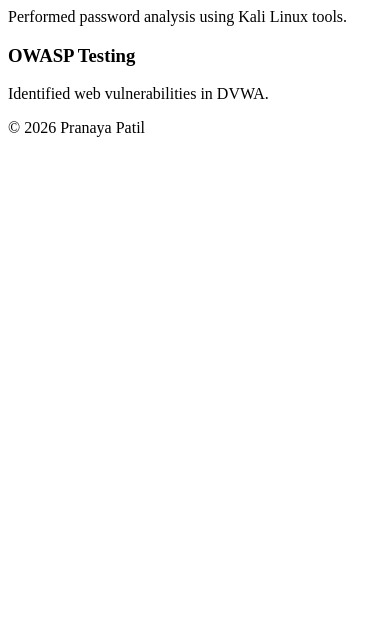
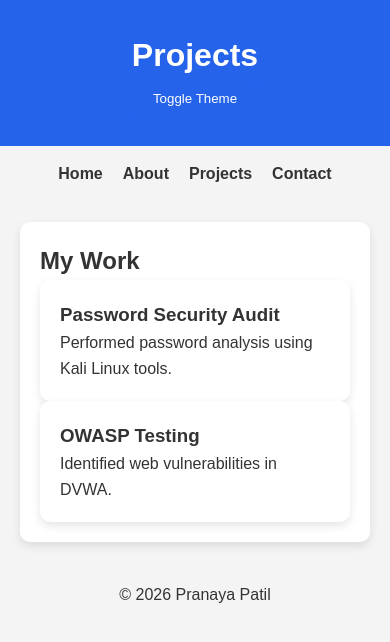
Before and after one commit to pranayapatil04/html5-semantic-portfolio, a plain HTML site: page projects.html in a window 390 px wide. Drawn offline with Linux system fonts and the light colour scheme.

Commit message:
Advanced CSS3 Responsive Portfolio Completed

```diff
--- a/css/style.css
+++ b/css/style.css
@@ -1,31 +1,97 @@
-body{
-font-family: Arial, sans-serif;
-margin:0;
-padding:0;
-line-height:1.6;
+:root{
+    --bg-color:#f4f4f4;
+    --text-color:#333;
+    --primary:#2563eb;
+    --card-bg:#ffffff;
 }
 
-header,
-nav,
-main,
-footer{
-padding:20px;
+.dark-mode{
+    --bg-color:#121212;
+    --text-color:#ffffff;
+    --primary:#60a5fa;
+    --card-bg:#1e1e1e;
+}
+
+*{
+    margin:0;
+    padding:0;
+    box-sizing:border-box;
+}
+
+body{
+    font-family:Arial,sans-serif;
+    background:var(--bg-color);
+    color:var(--text-color);
+    line-height:1.6;
+}
+
+header{
+    background:var(--primary);
+    color:white;
+    text-align:center;
+    padding:30px;
+}
+
+nav{
+    padding:15px;
 }
 
 nav ul{
-list-style:none;
-padding:0;
-display:flex;
-gap:20px;
+    display:flex;
+    justify-content:center;
+    gap:20px;
+    list-style:none;
 }
 
-a{
-text-decoration:none;
+nav a{
+    text-decoration:none;
+    color:var(--text-color);
+    font-weight:bold;
 }
 
-a:focus,
-button:focus,
-input:focus,
-textarea:focus{
-outline:3px solid blue;
+.grid-container{
+    display:grid;
+    grid-template-columns:1fr;
+    gap:20px;
+    padding:20px;
 }
+
+section,
+article{
+    background:var(--card-bg);
+    padding:20px;
+    border-radius:10px;
+    box-shadow:0 4px 10px rgba(0,0,0,0.1);
+}
+
+section:hover,
+article:hover{
+    transform:translateY(-5px);
+    transition:0.3s;
+}
+
+button{
+    background:var(--primary);
+    color:white;
+    border:none;
+    padding:10px 20px;
+    border-radius:5px;
+    cursor:pointer;
+}
+
+footer{
+    text-align:center;
+    padding:20px;
+}
+
+@media(min-width:768px){
+    .grid-container{
+        grid-template-columns:1fr 1fr;
+    }
+}
+
+@media(min-width:1024px){
+    .grid-container{
+        grid-template-columns:1fr 1fr 1fr;
+    }
+}
--- a/projects.html
+++ b/projects.html
@@ -1,3 +1,36 @@
+<!DOCTYPE html>
+<html lang="en">
+<head>
+<meta charset="UTF-8">
+<meta name="viewport" content="width=device-width, initial-scale=1.0">
+<title>Projects</title>
+<link rel="stylesheet" href="css/style.css">
+</head>
+
+<body>
+
+<header>
+<h1>Projects</h1>
+<button onclick="toggleTheme()">Toggle Theme</button>
+</header>
+
+<nav aria-label="Main Navigation">
+<ul>
+<li><a href="index.html">Home</a></li>
+<li><a href="about.html">About</a></li>
+<li><a href="projects.html">Projects</a></li>
+<li><a href="contact.html">Contact</a></li>
+</ul>
+</nav>
+
+<main class="grid-container">
+
+<section>
+
+<h2>My Work</h2>
+
+<article>
+<h3>Password Security Audit</h3>
 <p>Performed password analysis using Kali Linux tools.</p>
 </article>
 
@@ -14,5 +47,11 @@
 <p>&copy; 2026 Pranaya Patil</p>
 </footer>
 
+<script>
+function toggleTheme(){
+document.body.classList.toggle("dark-mode");
+}
+</script>
+
 </body>
 </html>
```
Also changed, not shown: about.html (+8 -1 lines), contact.html (+7 -1 lines), index.html (+9 -1 lines).
